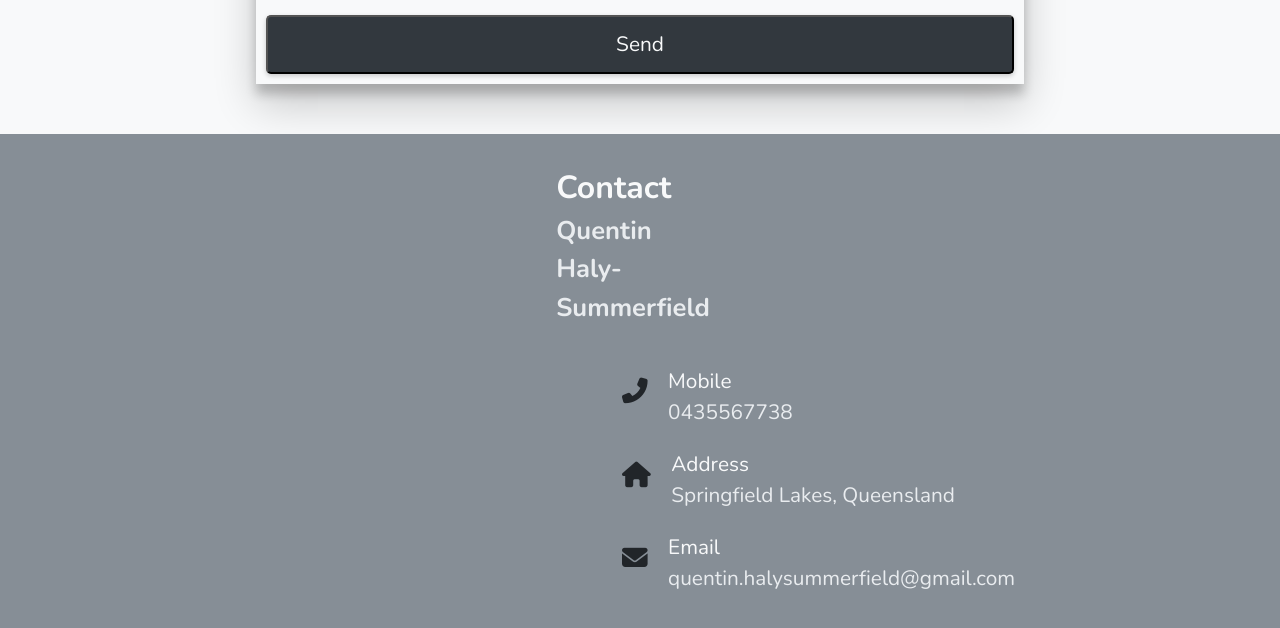
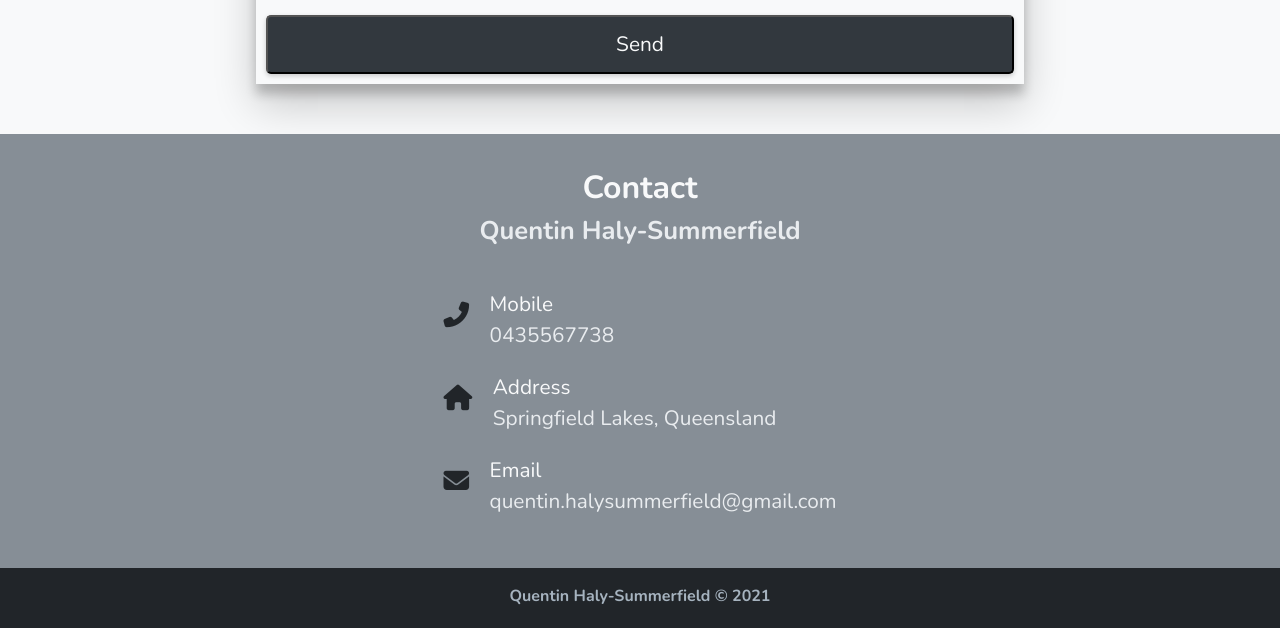
Before and after one commit to QuentinHS/portfolio, a website: page contact.html in a window 1280 px wide. Shown: the part 1278-1906 px from the top of the page. Drawn offline with nearby package versions, Linux system fonts and the light colour scheme.

Commit message:
cleaned up spacing code on contact page

```diff
--- a/styles/layouts/_contact.scss
+++ b/styles/layouts/_contact.scss
@@ -116,50 +116,18 @@
   }
 
   @include mixins.respond(tablet) {
-    text-align: center;
-    width: 100vw;
-    display: flex;
-    flex-direction: column;
-    align-items: center;
-      h2, h3 {
+      width: 100vw;
+      text-align: center;
+      display: flex;
+      flex-direction: column;
+      align-items: center;
+
+      .contact-bar {
         text-align: left;
-        width: 80%;
-        margin-left: 6em;
-
-      }
-      h2 {
-        margin-left: 4.8em;
-      }
-    .contact-bar {
-
-      width: 50vw;
-      display: flex;
-      justify-content: space-between;
-      text-align: left;
-
-      p {
-       width: 35rem;
-
-      }
-    }
-  }
-
-    @include mixins.respond(desktop) {
-      h2, h3 {
-        text-align: left;
-        width: 35%;
-        margin-left: 6em;
 
       }
 
-       h2 {
-        margin-left: 4.8em;
-      }
-      .contact-bar  {
-        margin-left: 22em;
+  }
 
-        max-width: 20vw;
-      }
-    }
 
 }
```
Also changed, not shown: styles/style.css, 1 other file.
